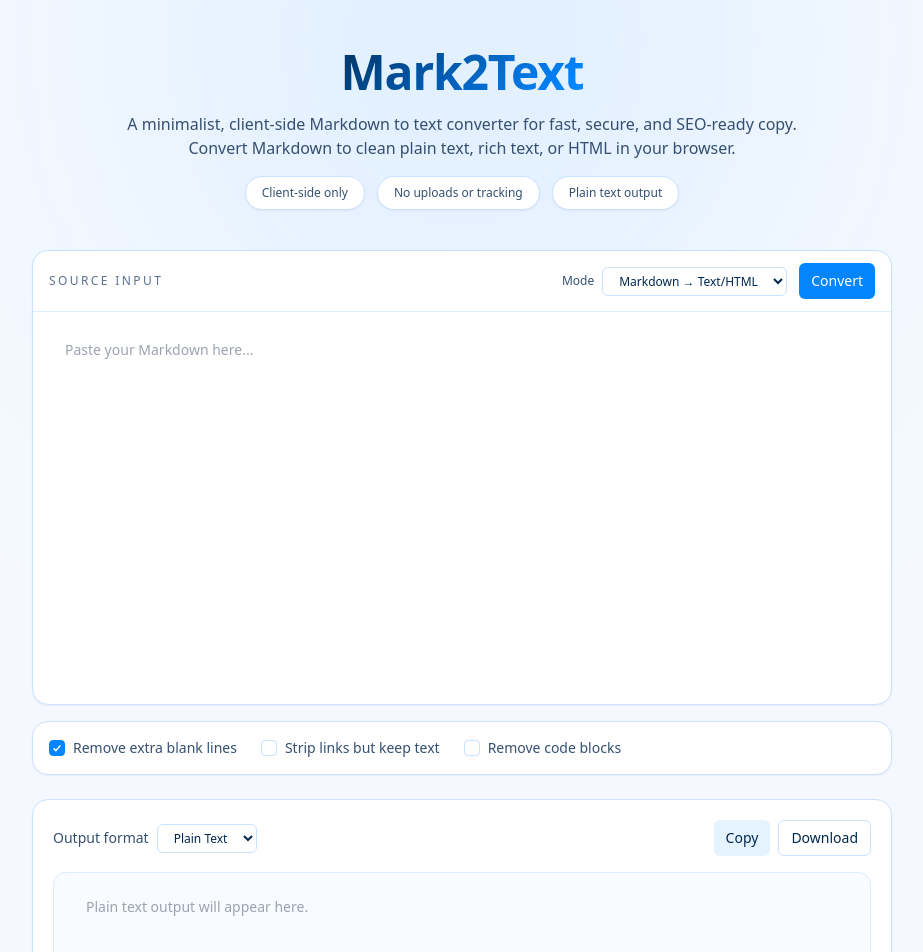
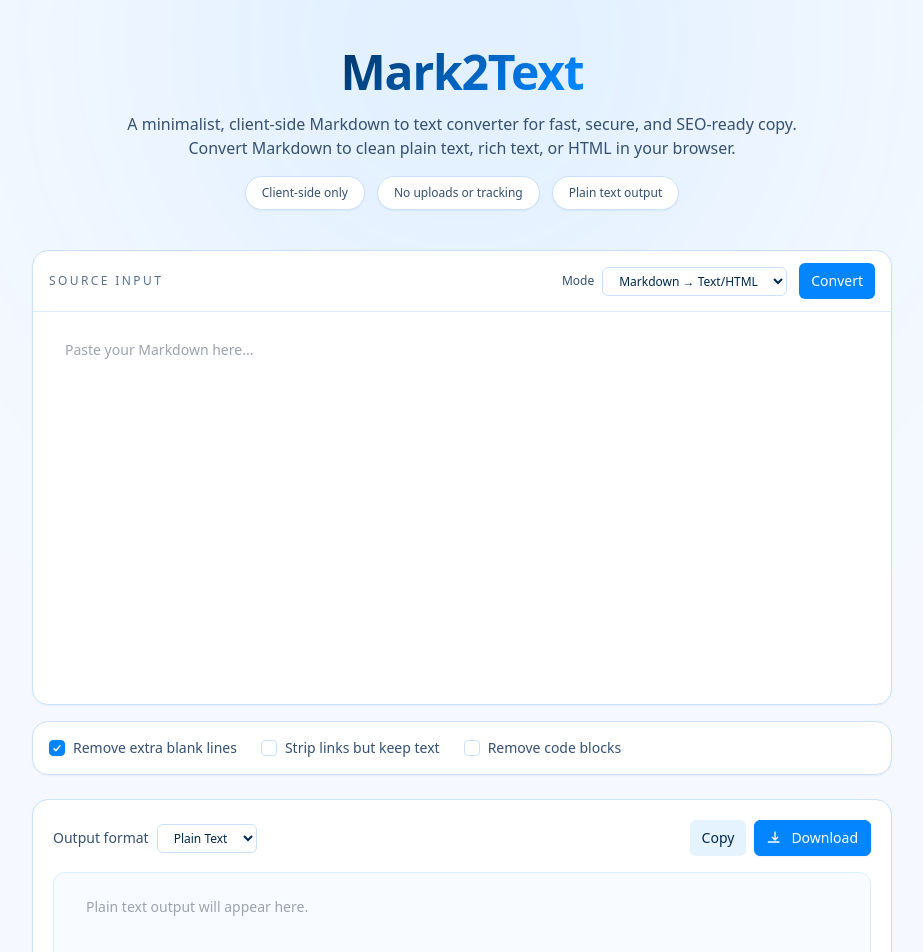
Before and after one commit to ifahimreza/mark2text, a Next.js app: page / in a window 1280 px wide. Shown: the top 952 px of the page, without its empty margins (178-1101 px from the left). Built offline with nearby package versions, Linux system fonts and the light colour scheme.

Commit message:
Improve download button styling

```diff
--- a/app/page.tsx
+++ b/app/page.tsx
@@ -319,8 +319,22 @@ export default function HomePage() {
                     variant="outline"
                     size="sm"
                     onClick={handleDownload}
-                    className="border-[#c9e2ff] text-[#00284d] hover:bg-[#e5f3ff]"
+                    className="group flex items-center gap-2 border-[#0285ff] bg-[#0285ff] text-white shadow-sm transition hover:-translate-y-0.5 hover:bg-[#0270d6] focus-visible:ring-[#8cc5ff]"
                   >
+                    <svg
+                      aria-hidden="true"
+                      className="h-4 w-4 transition group-hover:-translate-y-0.5"
+                      fill="none"
+                      viewBox="0 0 24 24"
+                      stroke="currentColor"
+                      strokeWidth="2"
+                    >
+                      <path
+                        strokeLinecap="round"
+                        strokeLinejoin="round"
+                        d="M12 3v12m0 0 4-4m-4 4-4-4m-6 7h16"
+                      />
+                    </svg>
                     Download
                   </Button>
                 </div>
```
